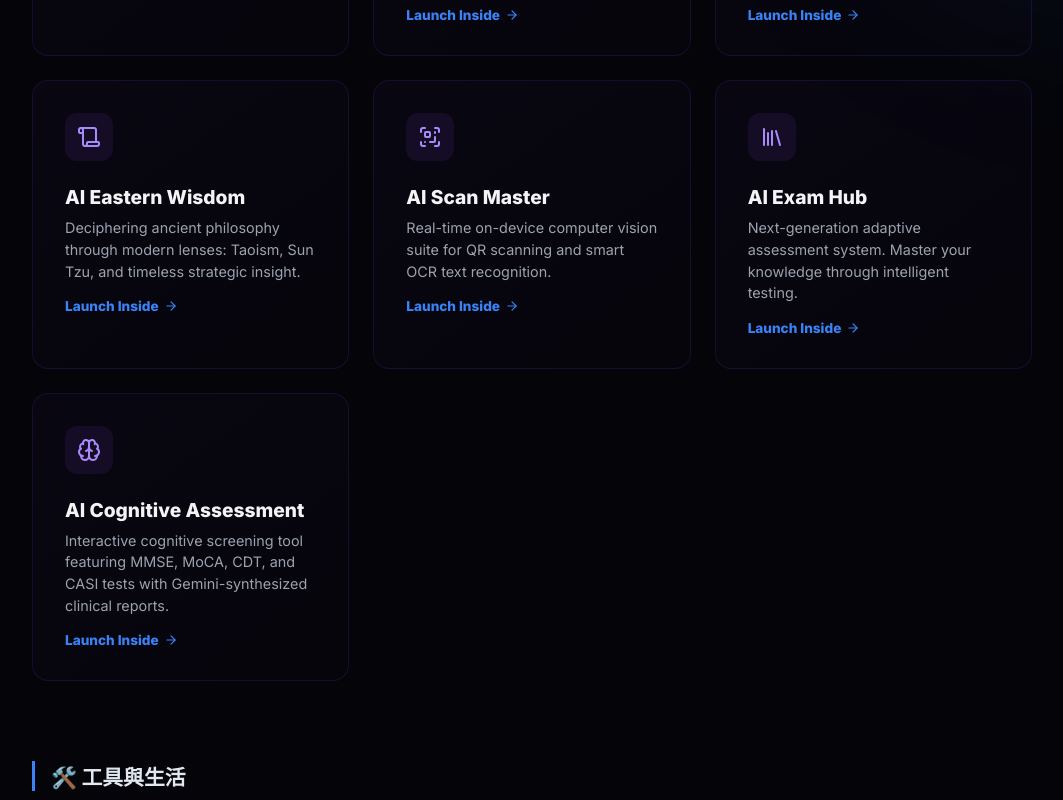
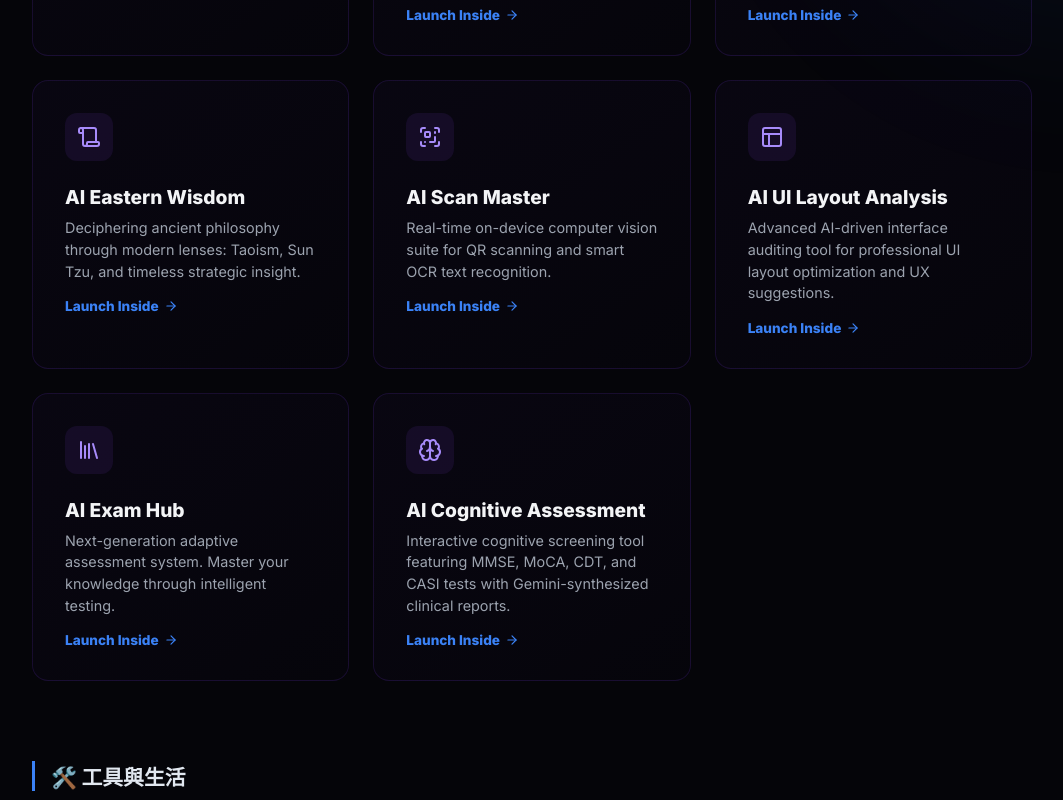
Before and after one commit to toydogcat/luna-ai, a React (Vite) app: page / in a window 1280 px wide. Shown: the part 860-1660 px from the top of the page, without its empty margins (58-1121 px from the left). Built offline with nearby package versions, Linux system fonts and the light colour scheme.

Commit message:
add 2 projs

```diff
--- a/src/App.jsx
+++ b/src/App.jsx
@@ -1,6 +1,6 @@
 import React, { useState, useEffect } from 'react';
 import { motion, AnimatePresence } from 'framer-motion';
-import { Sparkles, ArrowRight, Zap, Globe, Brain, Users, MousePointerClick, Newspaper, Home, Languages, Heart, Code, Database, Eye, BookOpen, Scroll, Crown, Bomb, Grid3X3, Grid, Lock, Terminal, CheckCircle2, Smartphone, Shield, Library, Clapperboard, Fingerprint, ScanQrCode, Target, MapPin, Braces, BarChart2, Swords, Car, Siren, MessageSquare, Gavel, CloudLightning, Trees, Activity, ChevronUp, AlarmClock, Radio } from 'lucide-react';
+import { Sparkles, ArrowRight, Zap, Globe, Brain, Users, MousePointerClick, Newspaper, Home, Languages, Heart, Code, Database, Eye, BookOpen, Scroll, Crown, Bomb, Grid3X3, Grid, Lock, Terminal, CheckCircle2, Smartphone, Shield, Library, Clapperboard, Fingerprint, ScanQrCode, Target, MapPin, Braces, BarChart2, Swords, Car, Siren, MessageSquare, Gavel, CloudLightning, Trees, Activity, ChevronUp, AlarmClock, Radio, Layout, History } from 'lucide-react';
 import { useTranslation } from 'react-i18next';
 import { trackEvent } from './firebase';
 import EnglishPractice from './EnglishPractice';
@@ -39,6 +39,12 @@
         translationKey: 'projects.aiScan',
         url: 'https://toydogcat.github.io/ai-scan/',
         icon: <ScanQrCode size={24} />
+      },
+      {
+        id: 'ai-ui-layout',
+        translationKey: 'projects.aiUiLayout',
+        url: 'https://toydogcat.github.io/ai-ui-layout/',
+        icon: <Layout size={24} />
       },
       {
         id: 'ai-sch-exam',
@@ -227,6 +233,12 @@
         translationKey: 'projects.dailyDialogue',
         url: 'https://toydogcat.github.io/daily-dialogue/',
         icon: <BookOpen size={24} />
+      },
+      {
+        id: 'old-to-thousands',
+        translationKey: 'projects.oldToThousands',
+        url: 'https://toydogcat.github.io/old2thousands/',
+        icon: <History size={24} />
       }
     ]
   },
--- a/src/i18n.js
+++ b/src/i18n.js
@@ -126,6 +126,10 @@
           title: 'AI Scan Master',
           desc: 'Real-time on-device computer vision suite for QR scanning and smart OCR text recognition.'
         },
+        aiUiLayout: {
+          title: 'AI UI Layout Analysis',
+          desc: 'Advanced AI-driven interface auditing tool for professional UI layout optimization and UX suggestions.'
+        },
         aiYolo: {
           title: 'AI YOLO Vision',
           desc: 'Edge-computing real-time object detection engine directly running inside your browser.'
@@ -165,6 +169,10 @@
         dailyDialogue: {
           title: 'Daily Dialogue: Reading & Fluency',
           desc: 'A daily curated reading platform focused on natural dialogue, linguistic flow, and essential vocabulary.'
+        },
+        oldToThousands: {
+          title: 'Nostalgic 2000s: Back to the Future',
+          desc: 'A digital time capsule and aesthetic journey back to the golden era of the early 2000s.'
         },
         simCycloid: {
           title: 'Cycloid & Curve Simulator',
@@ -341,6 +349,10 @@
           title: 'AI 智慧掃描大師',
           desc: '瀏覽器端跑推論的即時掃描引擎！支援相機即時解析 QR Code、條碼與智慧 OCR 文字辨識。'
         },
+        aiUiLayout: {
+          title: 'AI UI 佈局分析專家',
+          desc: '利用進階 AI 技術深度分析網頁 UI 佈局，提供專業的視覺平衡、UX 優化與佈局調整建議。'
+        },
         aiYolo: {
           title: 'AI 視覺追蹤系統',
           desc: '極度硬核的網頁邊緣運算！在瀏覽器端即時運行 YOLOv8 等模型，實現高幀率物件偵測。'
@@ -379,7 +391,11 @@
         },
         dailyDialogue: {
           title: '每日讀書：對話與語感',
-          desc: '每日精選對話閱讀平台，專注於自然語境、語感培養與核心詞彙累積。'
+          desc: '每日精選對話閱讀 platform，專注於自然語境、語感培養與核心詞彙累積。'
+        },
+        oldToThousands: {
+          title: '千禧年懷舊時光機',
+          desc: '穿越時空的數位膠囊，帶您重溫 2000 年代初期的經典美學與純真情懷。'
         },
         simCycloid: {
           title: '擺線與曲線模擬器',
```
